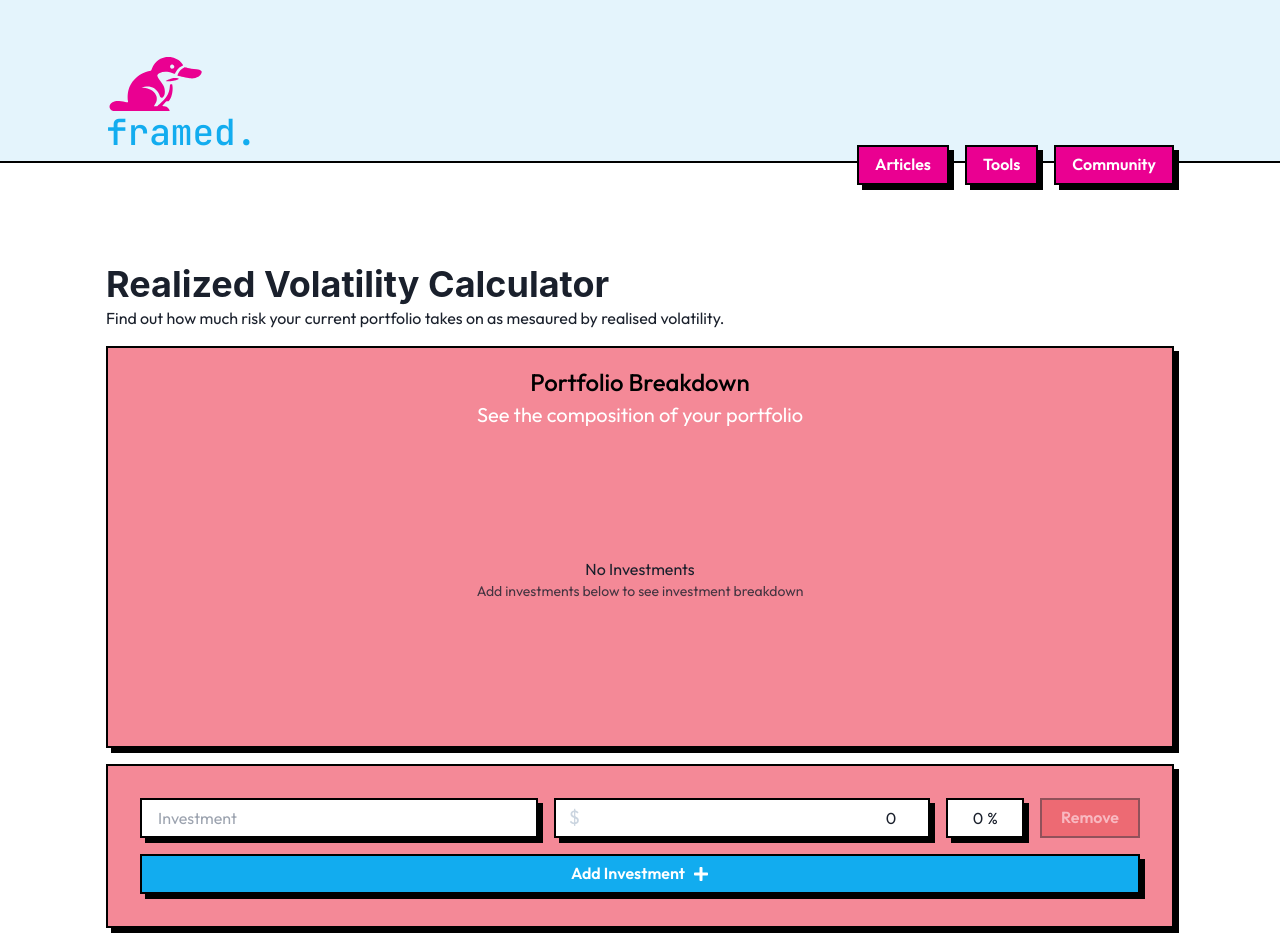
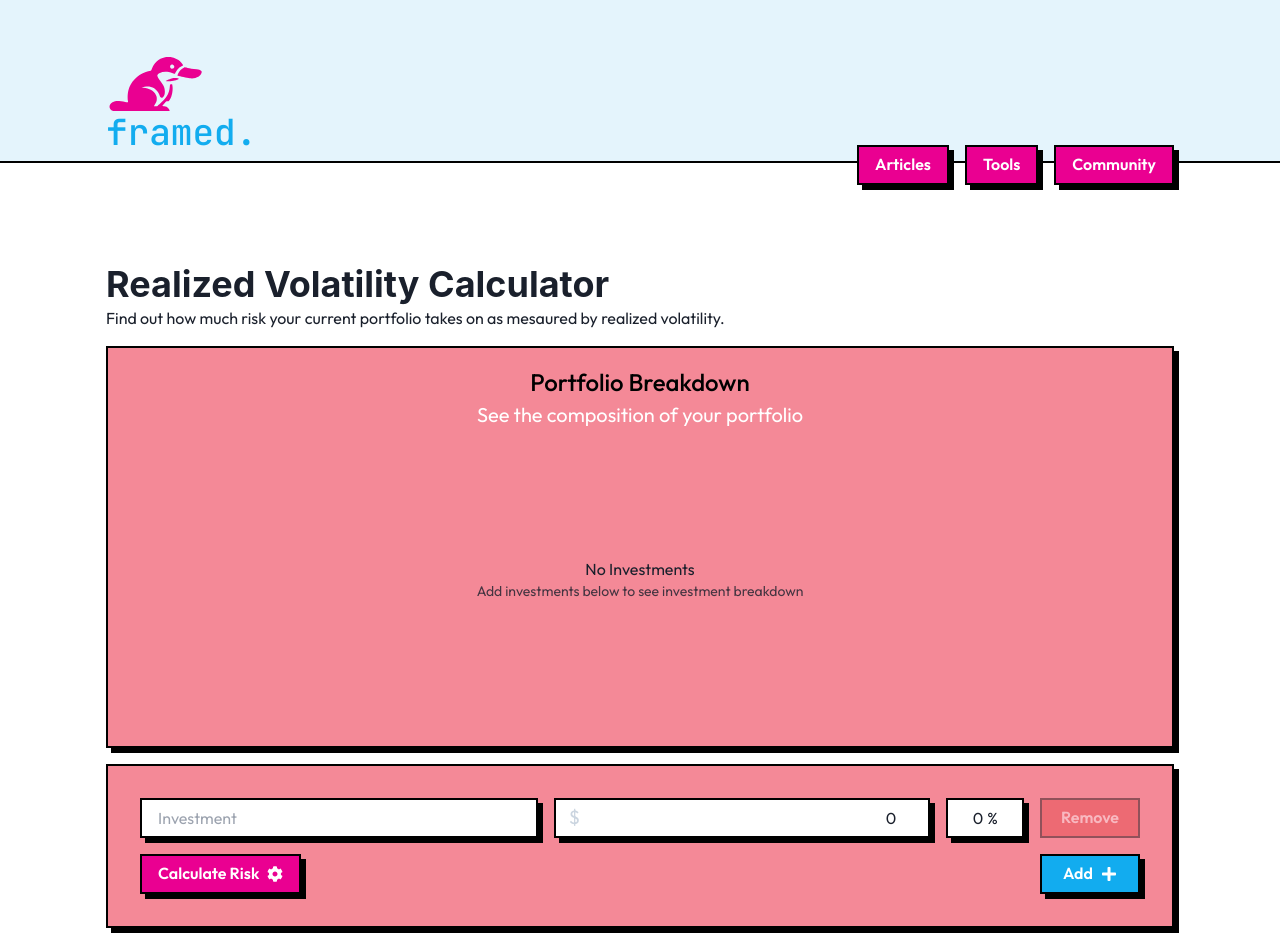
Before and after one commit to Framed-Technology/app, a Next.js app: page /tools/rvol-calculator in a window 1280 px wide. Shown: the top 952 px of the page. Built offline with nearby package versions, Linux system fonts and the light colour scheme.

Commit message:
hooking up tools

```diff
--- a/api/index.ts
+++ b/api/index.ts
@@ -6,3 +6,7 @@ export const strapi = axios.create({
     Authorization: `Bearer ${process.env.STRAPI_TOKEN}`,
   },
 });
+
+export const tools = axios.create({
+  baseURL: process.env.TOOLS_URL,
+});
--- a/app/tools/risk-survey/[resultId]/page.tsx
+++ b/app/tools/risk-survey/[resultId]/page.tsx
@@ -36,7 +36,7 @@ const RiskSurveyResults = async (props: Props) => {
             target="_blank"
             className="hover:underline text-hollywood-400"
           >
-            realised volatility
+            realized volatility
           </a>
           .
         </Text>
--- a/app/tools/rvol-calculator/page.tsx
+++ b/app/tools/rvol-calculator/page.tsx
@@ -9,7 +9,7 @@ const RvolCalculatorPage = () => {
         <Heading>Realized Volatility Calculator</Heading>
         <Text>
           Find out how much risk your current portfolio takes on as mesaured by
-          realised volatility.
+          realized volatility.
         </Text>
       </Flex>
       <RvolCalculator />
--- /dev/null
+++ b/components/tools/actions.ts
@@ -0,0 +1,20 @@
+"use server";
+import { tools } from "@/api";
+
+export const calculateRvol = async (
+  allocations: {
+    ticker: string;
+    allocation: number;
+  }[]
+) => {
+  try {
+    const res = await tools.post("/tool/risk", {
+      asset_allocations: allocations,
+    });
+
+    return res.data;
+  } catch (err) {
+    console.error(err);
+  }
+  return allocations;
+};
--- a/components/tools/portfolio-form.tsx
+++ b/components/tools/portfolio-form.tsx
@@ -12,9 +12,8 @@ import {
   Box,
 } from "@chakra-ui/react";
 import React, { useMemo, useState } from "react";
-import { Formik } from "formik";
 import { v4 as uuidv4 } from "uuid";
-import { FaPlus } from "react-icons/fa";
+import { FaCog, FaPlus } from "react-icons/fa";
 import {
   Cell,
   Legend,
@@ -25,6 +24,7 @@ import {
 } from "recharts";
 import { colors } from "@/theme";
 import Card from "../ui/card";
+import { calculateRvol } from "./actions";
 
 Input.defaultProps = {
   shadow: "5px 5px 0 black",
@@ -46,6 +46,8 @@ const PortfolioForm = () => {
   const [entries, setEntries] = useState([
     { ticker: "", holding: 0, id: uuidv4() },
   ]);
+
+  const [isLoading, setLoading] = useState(false);
 
   const totalHolding = useMemo(
     () =>
@@ -81,7 +83,26 @@ const PortfolioForm = () => {
     if (entries.length === 1) return;
     setEntries(entries.filter((entry) => entry.id !== id));
   };
-  const handleSubmit = () => {};
+
+  const handleSubmit = async () => {
+    try {
+      setLoading(true);
+      const allocations = entries
+        .filter((entry) => entry.holding > 0)
+        .map((entry) => {
+          return {
+            ticker: entry.ticker,
+            allocation: entry.holding / totalHolding,
+          };
+        });
+      const riskReturn = await calculateRvol(allocations);
+      alert(JSON.stringify(riskReturn));
+    } catch (err) {
+      console.error(err);
+    } finally {
+      setLoading(false);
+    }
+  };
 
   return (
     <Flex flexDir={"column"} gap={4}>
@@ -106,18 +127,10 @@ const PortfolioForm = () => {
         </Flex>
       </Card>
       <Card>
-        <Formik initialValues={{}} onSubmit={handleSubmit}>
-          {(formik) => (
-            <form onSubmit={formik.handleSubmit}>
         <Flex gap={4} p={4} flexDir={"column"} w="full">
           {entries.map((entry, key) => {
             return (
-                    <Flex
-                      gap={4}
-                      key={key}
-                      w="full"
-                      justifyContent={"space-between"}
-                    >
+              <Flex gap={4} key={key} w="full" justifyContent={"space-between"}>
                 <Input
                   w="full"
                   placeholder="Investment"
@@ -134,11 +147,7 @@ const PortfolioForm = () => {
                     w={"full"}
                     value={Number(entry.holding).toLocaleString()}
                     onChange={(holding) =>
-                            handleChange(
-                              entry.id,
-                              entry.ticker,
-                              Number(holding)
-                            )
+                      handleChange(entry.id, entry.ticker, Number(holding))
                     }
                   >
                     <NumberInputField textAlign={"right"} />
@@ -164,9 +173,7 @@ const PortfolioForm = () => {
                   alignItems={"center"}
                 >
                   {totalHolding
-                          ? Math.round(
-                              100 * (Number(entry.holding) / totalHolding)
-                            )
+                    ? Math.round(100 * (Number(entry.holding) / totalHolding))
                     : 0}
                   <Text>%</Text>
                 </Flex>
@@ -182,17 +189,25 @@ const PortfolioForm = () => {
               </Flex>
             );
           })}
+          <Flex w="full" gap={2} justifyContent={"space-between"}>
+            <Button
+              rightIcon={<FaCog />}
+              colorScheme="hollywood"
+              onClick={handleSubmit}
+              isLoading={isLoading}
+            >
+              Calculate Risk
+            </Button>
             <Button
               colorScheme="picton-blue"
               onClick={handleAddEntry}
               rightIcon={<FaPlus />}
+              minW={100}
             >
-                  Add Investment
+              Add
             </Button>
           </Flex>
-            </form>
-          )}
-        </Formik>
+        </Flex>
       </Card>
     </Flex>
   );
--- a/components/tools/rvol-calculator.tsx
+++ b/components/tools/rvol-calculator.tsx
@@ -1,6 +1,4 @@
-import { Flex, Text } from "@chakra-ui/react";
 import React from "react";
-import Card from "../ui/card";
 import PortfolioForm from "./portfolio-form";
 
 const RvolCalculator = () => {
```
Lines whose indentation alone changed are shown as unchanged.
